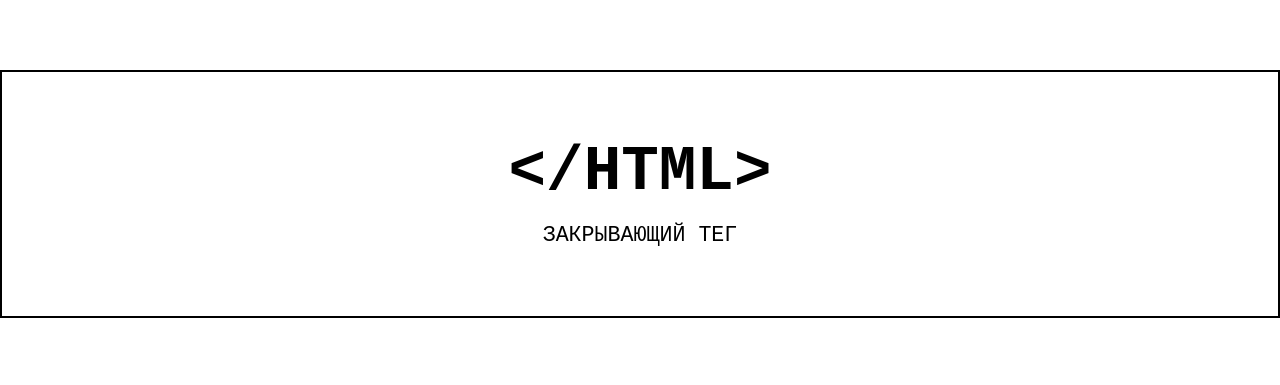
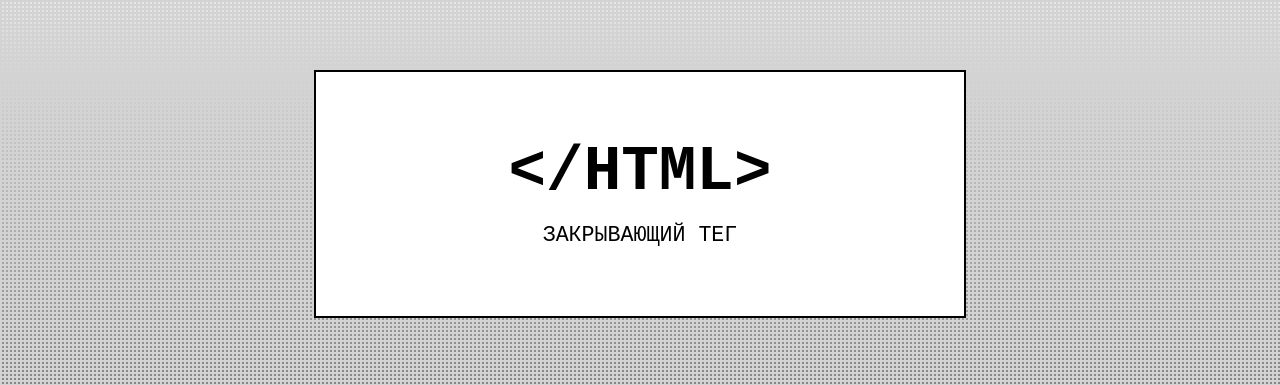
Before and after one commit to n0RE9909/zakrivayuschiy-teg-ad, a plain HTML site: page index.html in a window 1280 px wide. Shown: the top 385 px of the page. Drawn offline with Linux system fonts and the light colour scheme; a script that the page names is missing.

Commit message:
Update globals.css

```diff
--- a/styles/globals.css
+++ b/styles/globals.css
@@ -1,7 +1,3 @@
-/* В этом файле уже написаны некоторые базовые стили, которые сбрасывают или преобразуют дефольное браузерное поведение.
-Здесь же лежит утилитарный класс visually-hidden на случай, если нужно скрыть какой-то элемент, но оставить доступным для скринридера.
-Вы можете изменять этот файл или дополнять. Но скорее всего, вам это не потребуется. */
-
 *,
 *::after,
 *::before {
@@ -51,3 +47,19 @@ ol {
   clip-path: inset(50%);
   white-space: nowrap;
 }
+
+.page {
+  min-inline-size: 320px;
+  min-block-size: 100dvb;
+  font-family: var(--main-font), Arial, sans-serif;
+  font-variation-settings: 'wght' var(--font-weight-normal);
+  background-color: var(--bg-color);
+  background-image: var(--bg-image);
+  background-attachment: fixed;
+  background-size: cover;
+}
+
+.container {
+  width: var(--page-width);
+  margin: 0 auto;
+}
```
